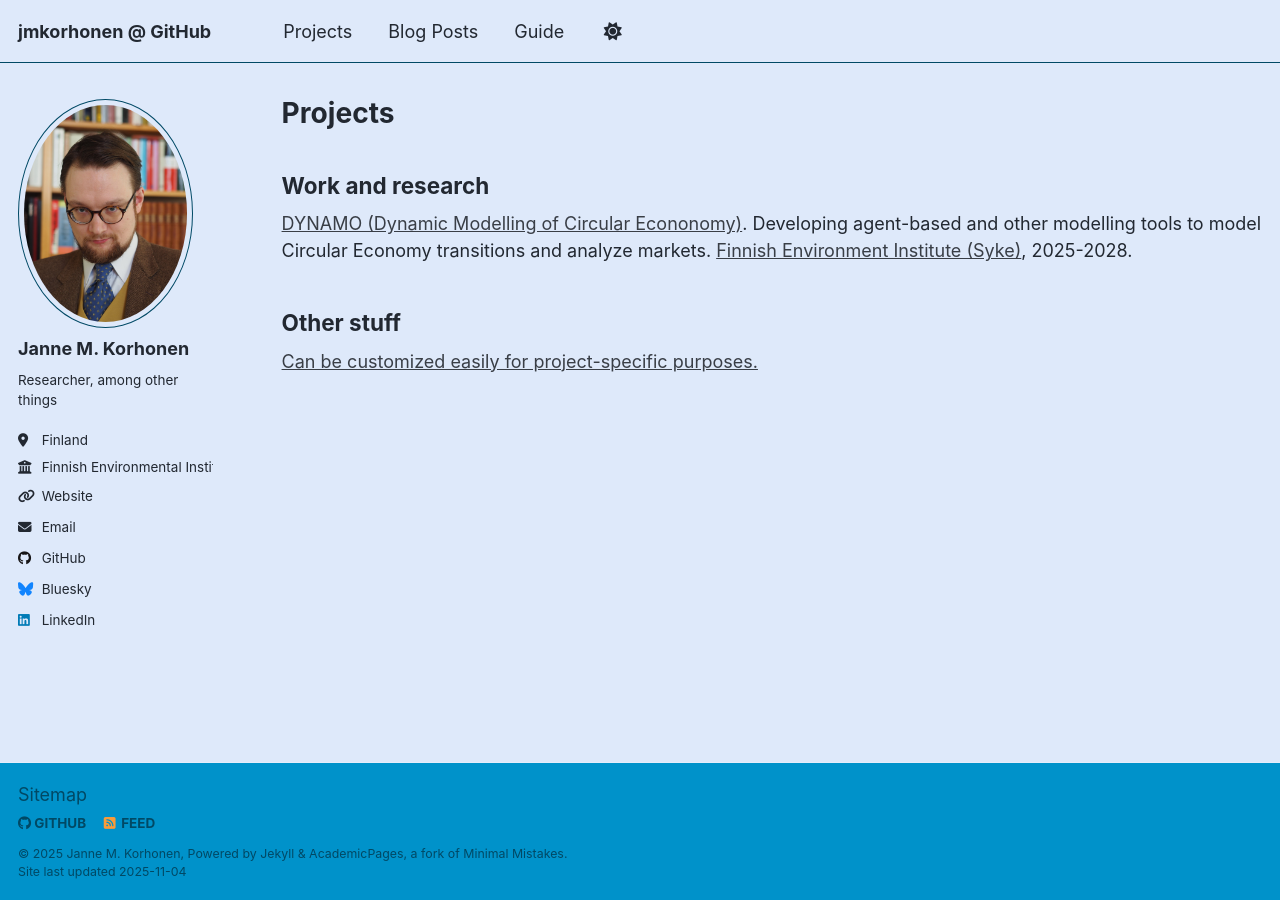
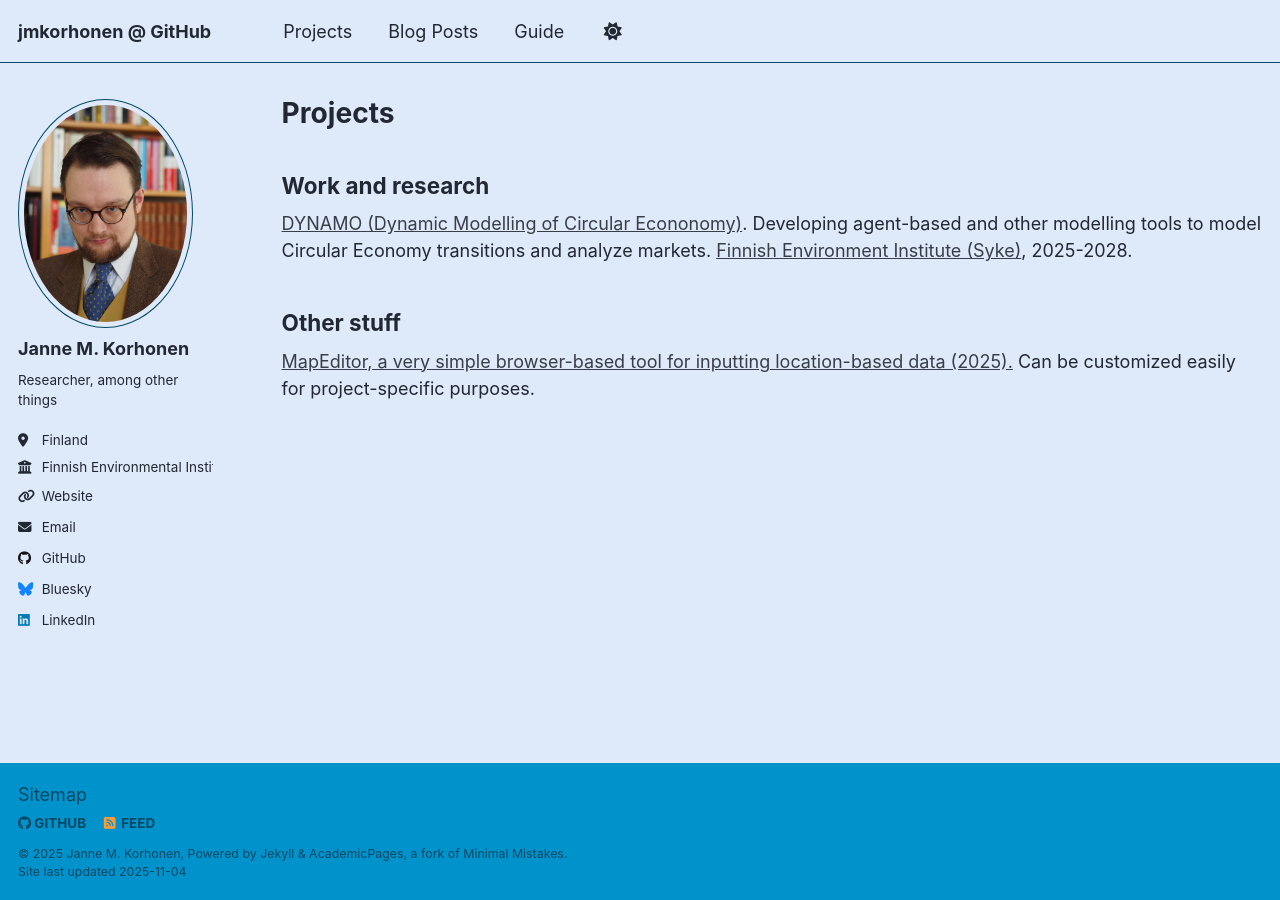
Before and after one commit to jmkorhonen/jmkorhonen.github.io, a Jekyll site: the page built from _pages/projects.html, in a window 1280 px wide. Built offline with Jekyll 4.4.1, drawn with Linux system fonts in a browser that asks for light colours; a script that is not in the unit is left out.

Commit message:
Update projects.html

```diff
--- a/_pages/projects.html
+++ b/_pages/projects.html
@@ -9,7 +9,7 @@ author_profile: true
 <a href="https://jmkorhonen.github.io/projects/DYNAMO/">DYNAMO (Dynamic Modelling of Circular Econonomy)</a>. Developing agent-based and other modelling tools to model Circular Economy transitions and analyze markets. <a href="https://www.syke.fi/en">Finnish Environment Institute (Syke)</a>, 2025-2028.
 
 <h2>Other stuff</h2>
-<a href="https://jmkorhonen.github.io/projects/MapEditor/"MapEditor, a very simple browser-based tool for inputting location-based data (2025).</a> Can be customized easily for project-specific purposes.
+<a href="https://jmkorhonen.github.io/projects/MapEditor/">MapEditor, a very simple browser-based tool for inputting location-based data (2025).</a> Can be customized easily for project-specific purposes.
 
 {% include base_path %}
 
```
